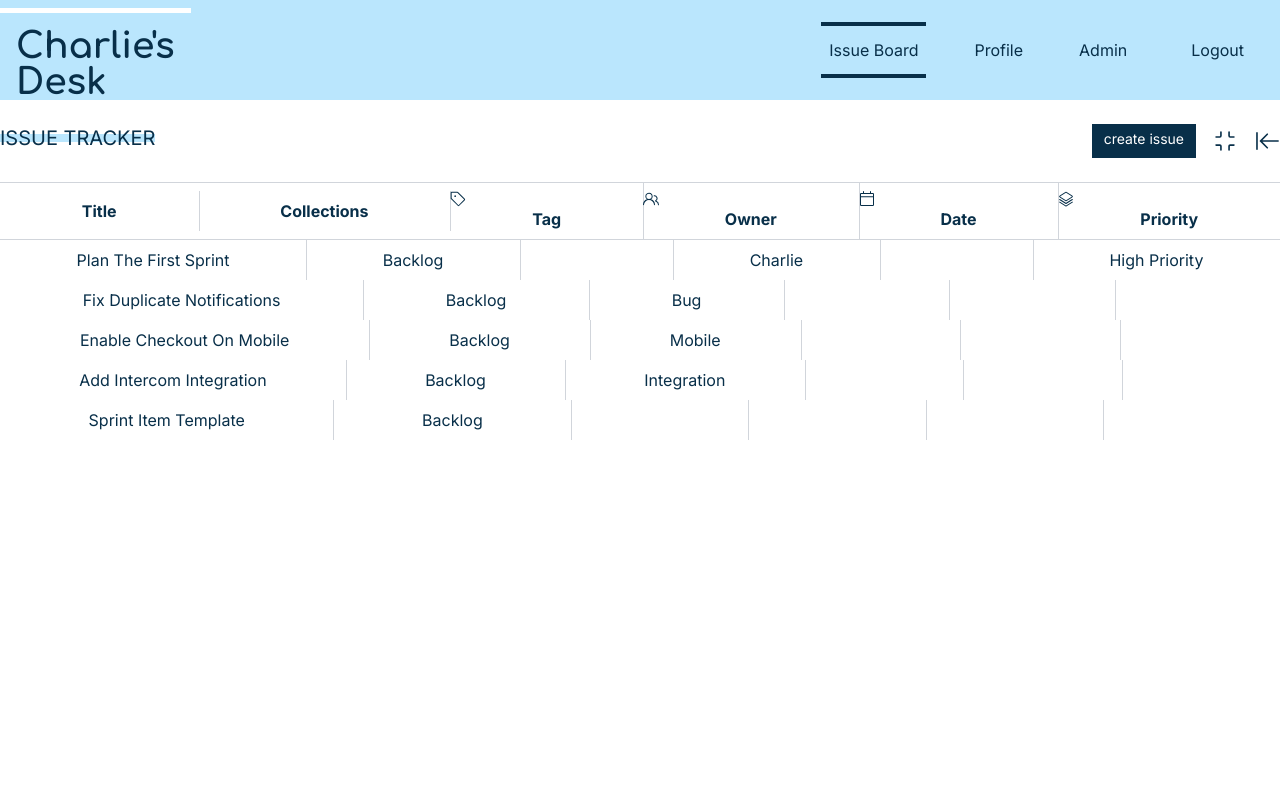
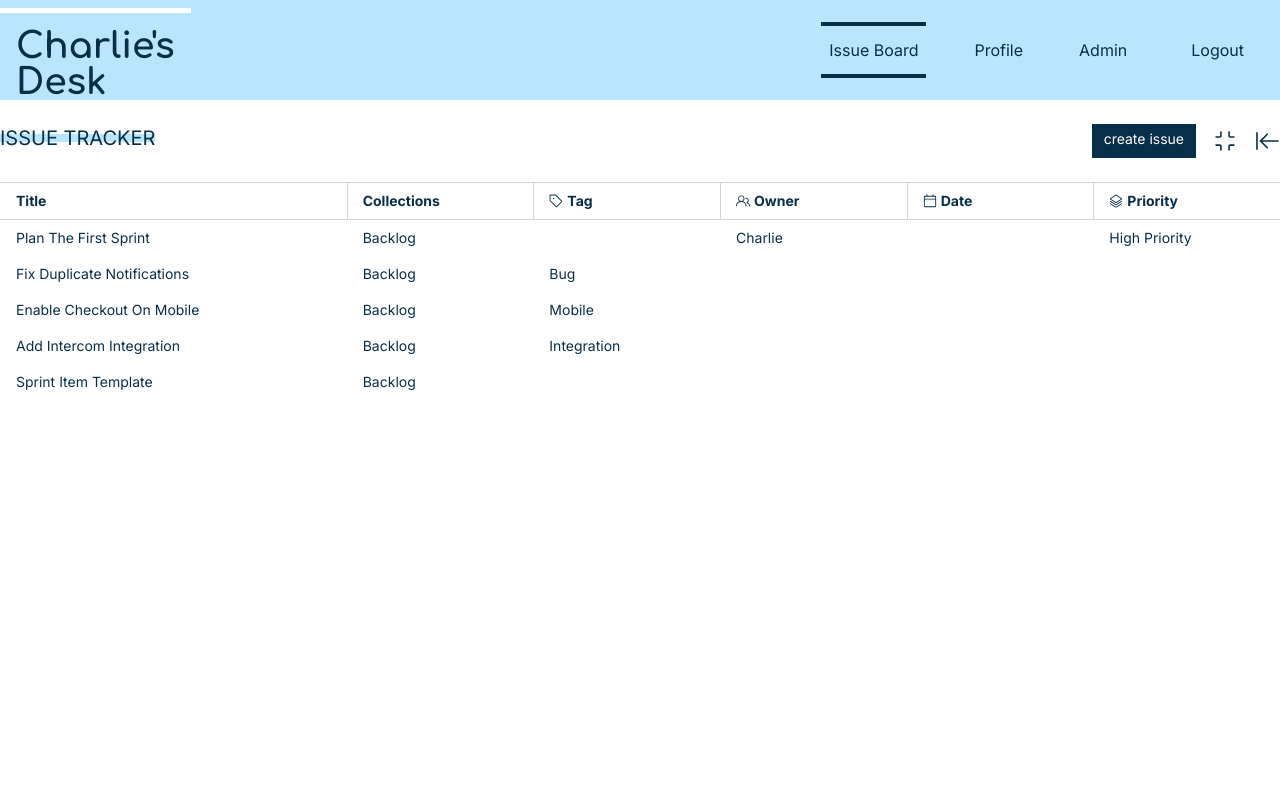
Before and after one commit to badeyesightcat/stackblitz-next-trial, a Next.js app: page /issue-board in a window 1280 px wide. Shown: the top 800 px of the page. Built offline with nearby package versions, Linux system fonts and the light colour scheme.

Commit message:
Modify cell styles according to its type and the order in the row

```diff
--- a/components/IssueTableCell.tsx
+++ b/components/IssueTableCell.tsx
@@ -4,19 +4,25 @@ interface IssueCellProps {
   cellType: string;
   // value: string | number | object | undefined;
   children: any;
-  isLastHead: boolean;
+  isLastHead?: boolean;
+  isLonger?: boolean;
 }
 
-const IssueTableCell = ({ children, cellType, isLastHead }: IssueCellProps) => {
+const IssueTableCell = ({
+  children,
+  cellType,
+  isLastHead,
+  isLonger,
+}: IssueCellProps) => {
   return (
     <div
-      className={`relative py-2 flex-auto capitalize text-md text-center ${
+      className={`relative flex items-center gap-1 py-2 px-4 flex-auto capitalize text-sm ${
         cellType === "th" ? "font-bold" : ""
       } ${
-        !isLastHead
+        isLastHead !== undefined && !isLastHead
           ? "after:absolute after:content-[''] after:w-[1px] after:bottom-0 after:bg-gray-300 after:top-0 after:left-full"
           : ""
-      }`}
+      } ${isLonger ? "basis-80" : "basis-40"}`}
     >
       {children}
     </div>
```
